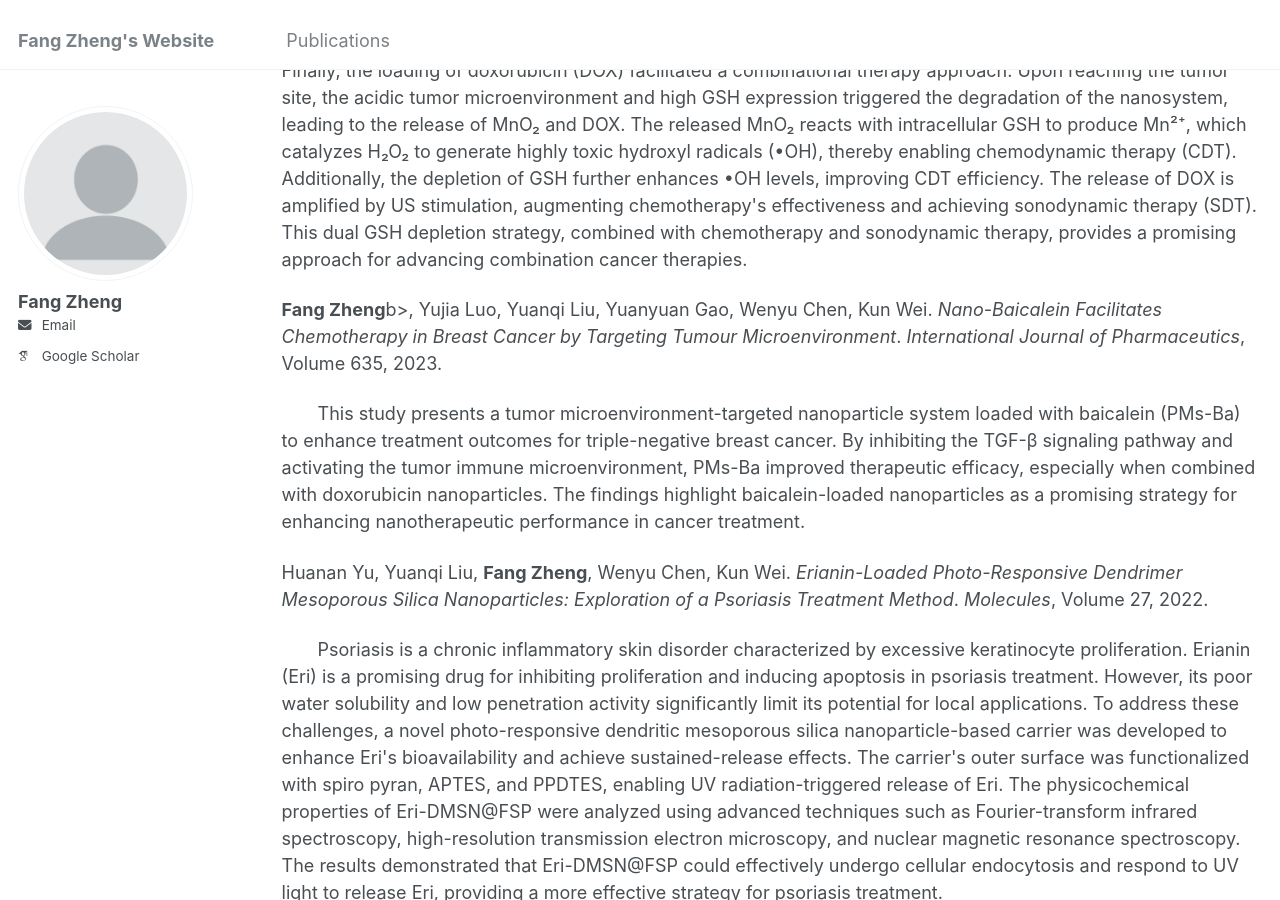
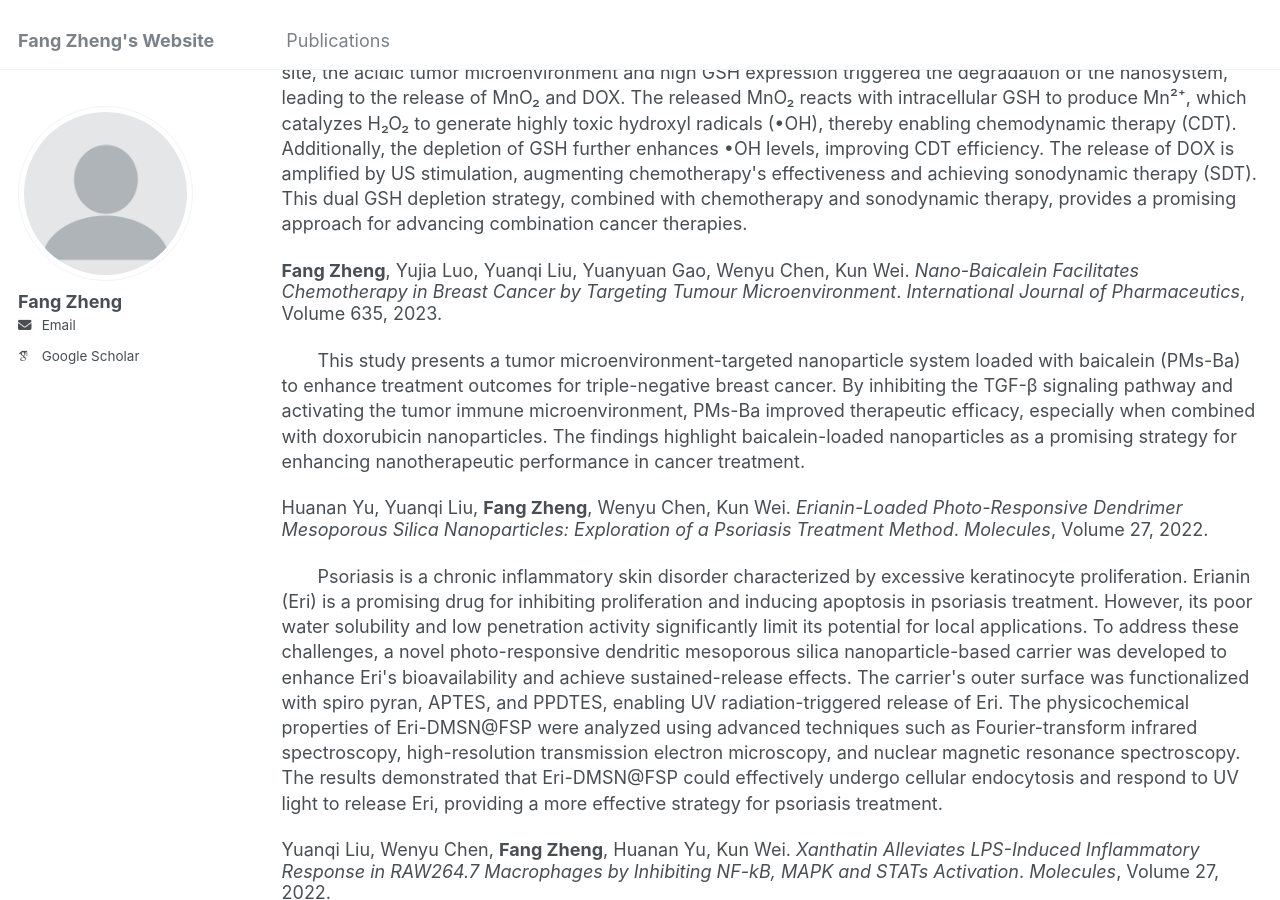
Before and after one commit to zheng-fang-1/zheng-fang-1.github.io, a Jekyll site: the page built from _pages/publications.html, in a window 1280 px wide and 900 px high, scrolled down 349 px. Built offline with Jekyll 4.4.1, drawn with Linux system fonts in a browser that asks for light colours; some web fonts are replaced.

Commit message:
Update publications.html

```diff
--- a/_pages/publications.html
+++ b/_pages/publications.html
@@ -10,38 +10,38 @@ author_profile: true
 {% endif %}
 
 ======
-<p>
+<p style="line-height: 1.2;">
   Yujia Luo, <b>Fang Zheng</b>, Yuanyuan Gao, Wenyu Chen, Xinrui Xue, Chujie Xiao, Kun Wei.
   <i>Flower-Like MnO<sub>2</sub> Nanoparticle-Based Dual GSH-Depleting Nanosystems for Chemo-/Chemodynamic/Sonodynamic Cancer Therapy</i>.
   <i>ACS Applied Nano Materials</i>, Volume 7, 2024.
 </p>
-<p style="text-indent: 2em;">
+<p style="text-indent: 2em; line-height: 1.4;">
 A dual GSH-depleting nanosystem (MnO₂@PDA@PEG@DOX) was designed and synthesized to achieve synergistic cancer treatment under ultrasound (US) stimulation. To enable an acidic response, dopamine (DA) was loaded onto manganese dioxide, significantly improving its water solubility and stability through PEG modification. Finally, the loading of doxorubicin (DOX) facilitated a combinational therapy approach. Upon reaching the tumor site, the acidic tumor microenvironment and high GSH expression triggered the degradation of the nanosystem, leading to the release of MnO₂ and DOX. The released MnO₂ reacts with intracellular GSH to produce Mn²⁺, which catalyzes H₂O₂ to generate highly toxic hydroxyl radicals (•OH), thereby enabling chemodynamic therapy (CDT). Additionally, the depletion of GSH further enhances •OH levels, improving CDT efficiency. The release of DOX is amplified by US stimulation, augmenting chemotherapy's effectiveness and achieving sonodynamic therapy (SDT). This dual GSH depletion strategy, combined with chemotherapy and sonodynamic therapy, provides a promising approach for advancing combination cancer therapies.
 </p>
 
-<p>
-  <b>Fang Zheng</b>b>, Yujia Luo, Yuanqi Liu, Yuanyuan Gao, Wenyu Chen, Kun Wei.
+<p style="line-height: 1.2;">
+  <b>Fang Zheng</b>, Yujia Luo, Yuanqi Liu, Yuanyuan Gao, Wenyu Chen, Kun Wei.
   <i>Nano-Baicalein Facilitates Chemotherapy in Breast Cancer by Targeting Tumour Microenvironment</i>.
   <i>International Journal of Pharmaceutics</i>, Volume 635, 2023.
 </p>
-<p style="text-indent: 2em;">
+<p style="text-indent: 2em; line-height: 1.4;">
   This study presents a tumor microenvironment-targeted nanoparticle system loaded with baicalein (PMs-Ba) to enhance treatment outcomes for triple-negative breast cancer. By inhibiting the TGF-β signaling pathway and activating the tumor immune microenvironment, PMs-Ba improved therapeutic efficacy, especially when combined with doxorubicin nanoparticles. The findings highlight baicalein-loaded nanoparticles as a promising strategy for enhancing nanotherapeutic performance in cancer treatment.
 </p>
 
-<p>
+<p style="line-height: 1.2;">
   Huanan Yu, Yuanqi Liu, <b>Fang Zheng</b>, Wenyu Chen, Kun Wei.
   <i>Erianin-Loaded Photo-Responsive Dendrimer Mesoporous Silica Nanoparticles: Exploration of a Psoriasis Treatment Method</i>.
   <i>Molecules</i>, Volume 27, 2022.
 </p>
-<p style="text-indent: 2em;">
+<p style="text-indent: 2em; line-height: 1.4;">
   Psoriasis is a chronic inflammatory skin disorder characterized by excessive keratinocyte proliferation. Erianin (Eri) is a promising drug for inhibiting proliferation and inducing apoptosis in psoriasis treatment. However, its poor water solubility and low penetration activity significantly limit its potential for local applications. To address these challenges, a novel photo-responsive dendritic mesoporous silica nanoparticle-based carrier was developed to enhance Eri's bioavailability and achieve sustained-release effects. The carrier's outer surface was functionalized with spiro pyran, APTES, and PPDTES, enabling UV radiation-triggered release of Eri. The physicochemical properties of Eri-DMSN@FSP were analyzed using advanced techniques such as Fourier-transform infrared spectroscopy, high-resolution transmission electron microscopy, and nuclear magnetic resonance spectroscopy. The results demonstrated that Eri-DMSN@FSP could effectively undergo cellular endocytosis and respond to UV light to release Eri, providing a more effective strategy for psoriasis treatment.
 </p>
 
-<p>
+<p style="line-height: 1.2;">
   Yuanqi Liu, Wenyu Chen, <b>Fang Zheng</b>, Huanan Yu, Kun Wei.
   <i>Xanthatin Alleviates LPS-Induced Inflammatory Response in RAW264.7 Macrophages by Inhibiting NF-kB, MAPK and STATs Activation</i>.
   <i>Molecules</i>, Volume 27, 2022.
 </p>
-<p style="text-indent: 2em;">
+<p style="text-indent: 2em; line-height: 1.4;">
   The study explores the anti-inflammatory effects of xanthatin, a sesquiterpene lactone derived from the Chinese herb Xanthium. By stimulating macrophage cell lines with lipopolysaccharide (LPS), the researchers observed that xanthatin reduced the production of nitric oxide, reactive oxygen species, and pro-inflammatory factors. Additionally, xanthatin downregulated the mRNA expression of key inflammatory mediators, including iNOS, COX-2, TNF-α, IL-1β, and IL-6. Furthermore, xanthatin inhibited the translocation of NF-κB p65 into the nucleus, preventing the activation of inflammatory gene transcription. These findings suggest that xanthatin suppresses inflammation by modulating the NF-κB, MAPK, and STAT signaling pathways, positioning it as a promising candidate for anti-inflammatory drug development.
 </p>
```
